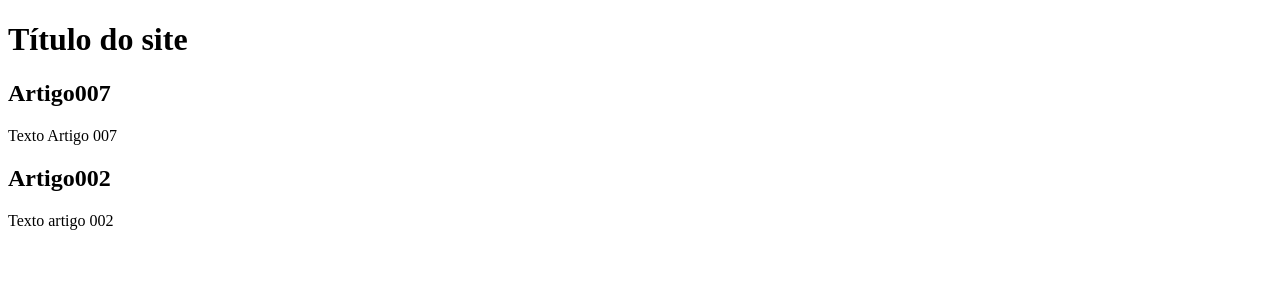
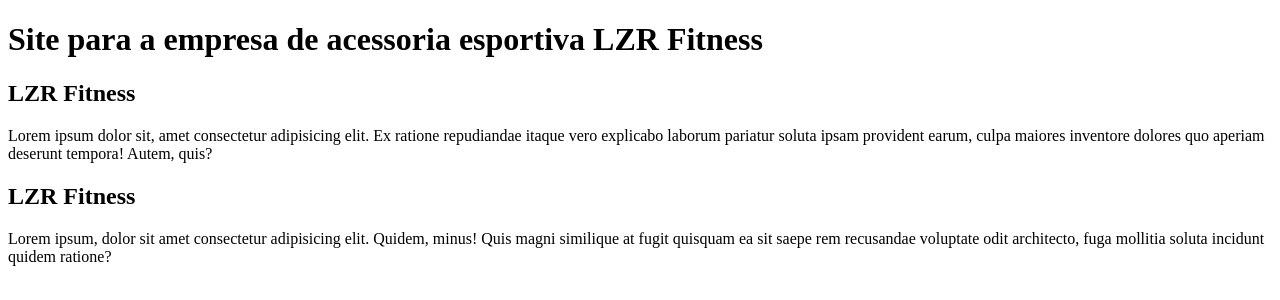
Before and after one commit to luizfeliperibeir/projeto-site001, a plain HTML site: page index.html in a window 1280 px wide. Drawn offline with Linux system fonts and the light colour scheme.

Commit message:
okokconteudo

```diff
--- a/index.html
+++ b/index.html
@@ -3,20 +3,20 @@
 <head>
     <meta charset="UTF-8">
     <meta name="viewport" content="width=device-width, initial-scale=1.0">
-    <title>Título do site</title>
+    <title>LZR Fitness</title>
 </head>
 <body>
     <main>
         <header>
-            <h1>Título do site</h1>
+            <h1>Site para a empresa de acessoria esportiva LZR Fitness</h1>
         </header>
         <article>
-            <h2>Artigo007</h2>
-            <p>Texto Artigo 007</p>
+            <h2>LZR Fitness</h2>
+            <p>Lorem ipsum dolor sit, amet consectetur adipisicing elit. Ex ratione repudiandae itaque vero explicabo laborum pariatur soluta ipsam provident earum, culpa maiores inventore dolores quo aperiam deserunt tempora! Autem, quis?</p>
         </article>
         <article>
-            <h2>Artigo002</h2>
-            <p>Texto artigo 002</p>
+            <h2>LZR Fitness</h2>
+            <p>Lorem ipsum, dolor sit amet consectetur adipisicing elit. Quidem, minus! Quis magni similique at fugit quisquam ea sit saepe rem recusandae voluptate odit architecto, fuga mollitia soluta incidunt quidem ratione?</p>
         </article>
     </main>
 </body>
```
